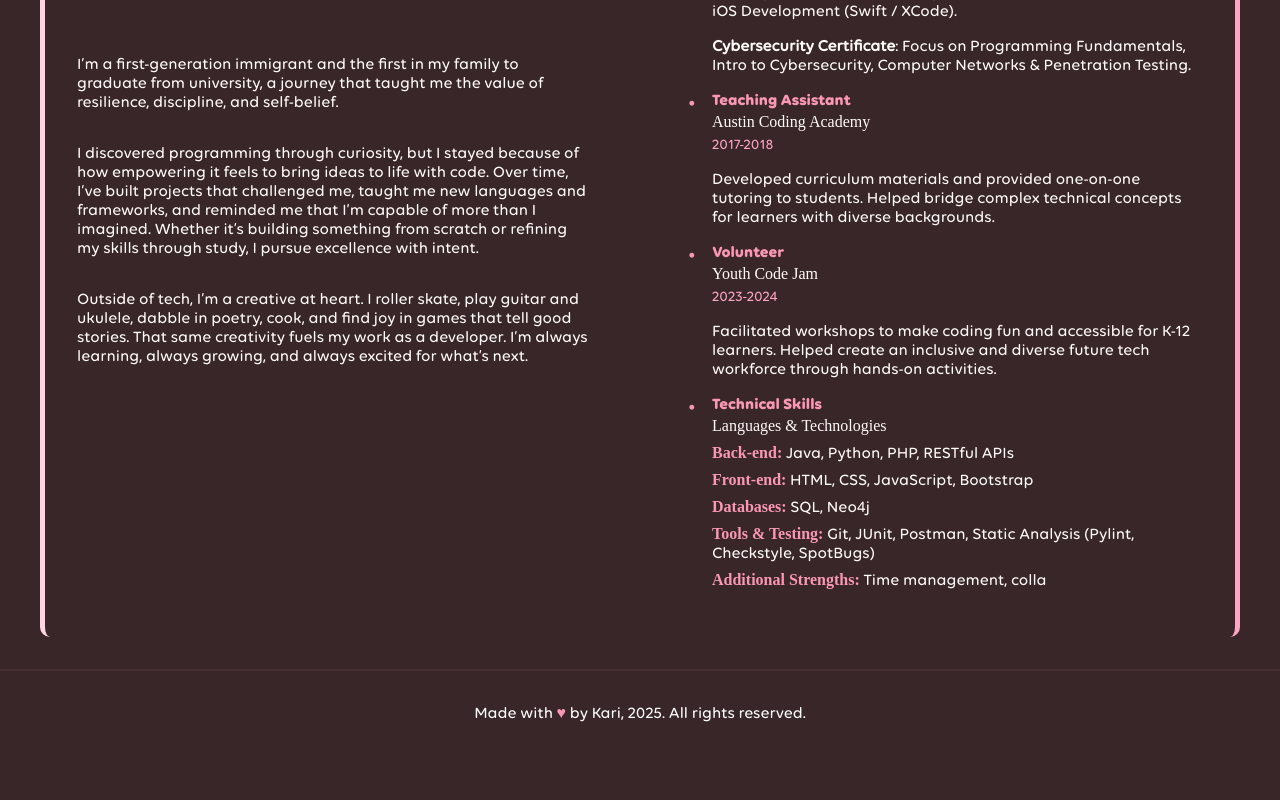
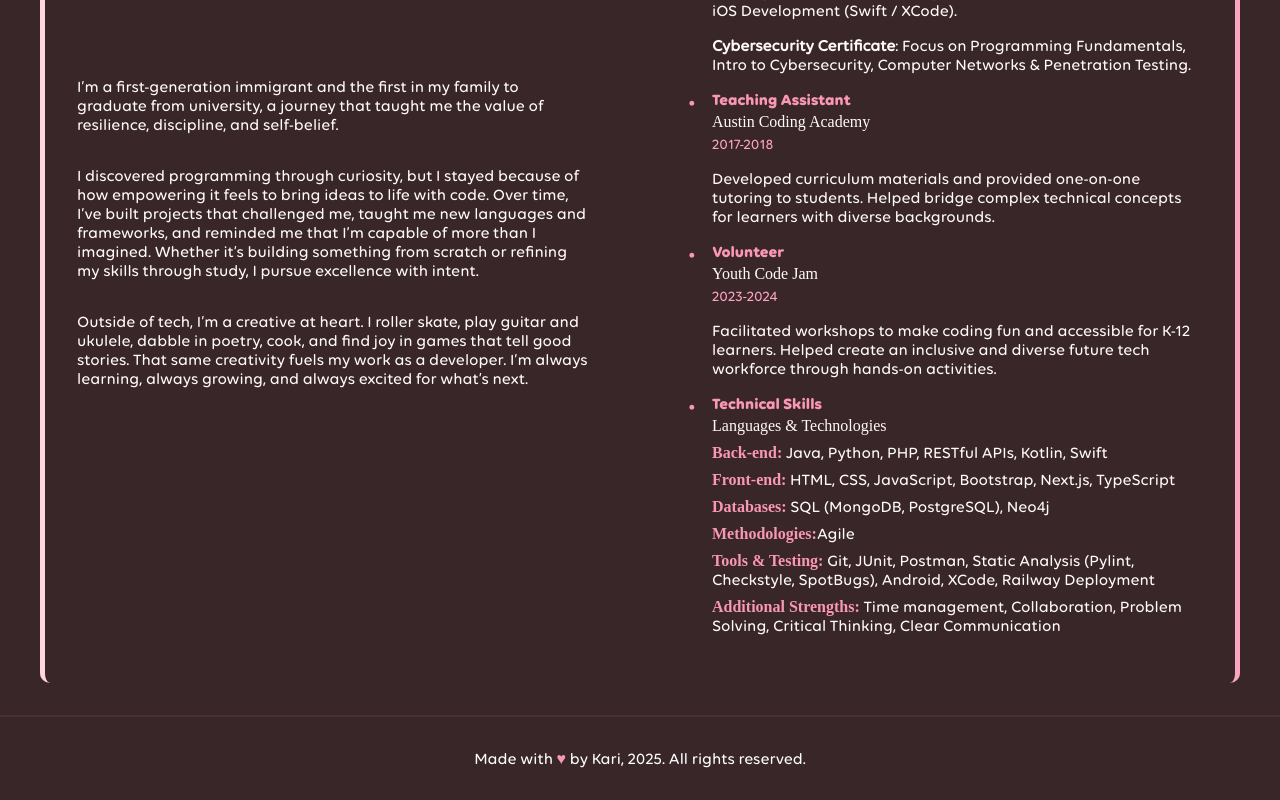
Before and after one commit to e-kari/kari, a Next.js app: page / in a window 1280 px wide. Shown: the part 1356-2156 px from the top of the page. Before the commit the page ends 2110 px from the top, so only its background shows below. Built offline with nearby package versions, Linux system fonts and the light colour scheme; a web font is replaced by a local one.

Commit message:
Edited Skill Section

```diff
--- a/src/app/page.tsx
+++ b/src/app/page.tsx
@@ -205,11 +205,12 @@ const Page = () => {
                 <div className="experience-company">Languages & Technologies</div>
                 <div className="skills-list">
                   <ul>
-                    <li><strong>Back-end:</strong> Java, Python, PHP, RESTful APIs</li>
-                    <li><strong>Front-end:</strong> HTML, CSS, JavaScript, Bootstrap</li>
-                    <li><strong>Databases:</strong> SQL, Neo4j</li>
-                    <li><strong>Tools & Testing:</strong> Git, JUnit, Postman, Static Analysis (Pylint, Checkstyle, SpotBugs)</li>
-                    <li><strong>Additional Strengths:</strong> Time management, colla</li>
+                    <li><strong>Back-end:</strong> Java, Python, PHP, RESTful APIs, Kotlin, Swift</li>
+                    <li><strong>Front-end:</strong> HTML, CSS, JavaScript, Bootstrap, Next.js, TypeScript</li>
+                    <li><strong>Databases:</strong> SQL (MongoDB, PostgreSQL), Neo4j</li>
+                    <li><strong>Methodologies:</strong>Agile</li>
+                    <li><strong>Tools & Testing:</strong> Git, JUnit, Postman, Static Analysis (Pylint, Checkstyle, SpotBugs), Android, XCode, Railway Deployment</li>
+                    <li><strong>Additional Strengths:</strong> Time management, Collaboration, Problem Solving, Critical Thinking, Clear Communication </li>
                   </ul>
                 </div>
               </li>
```
